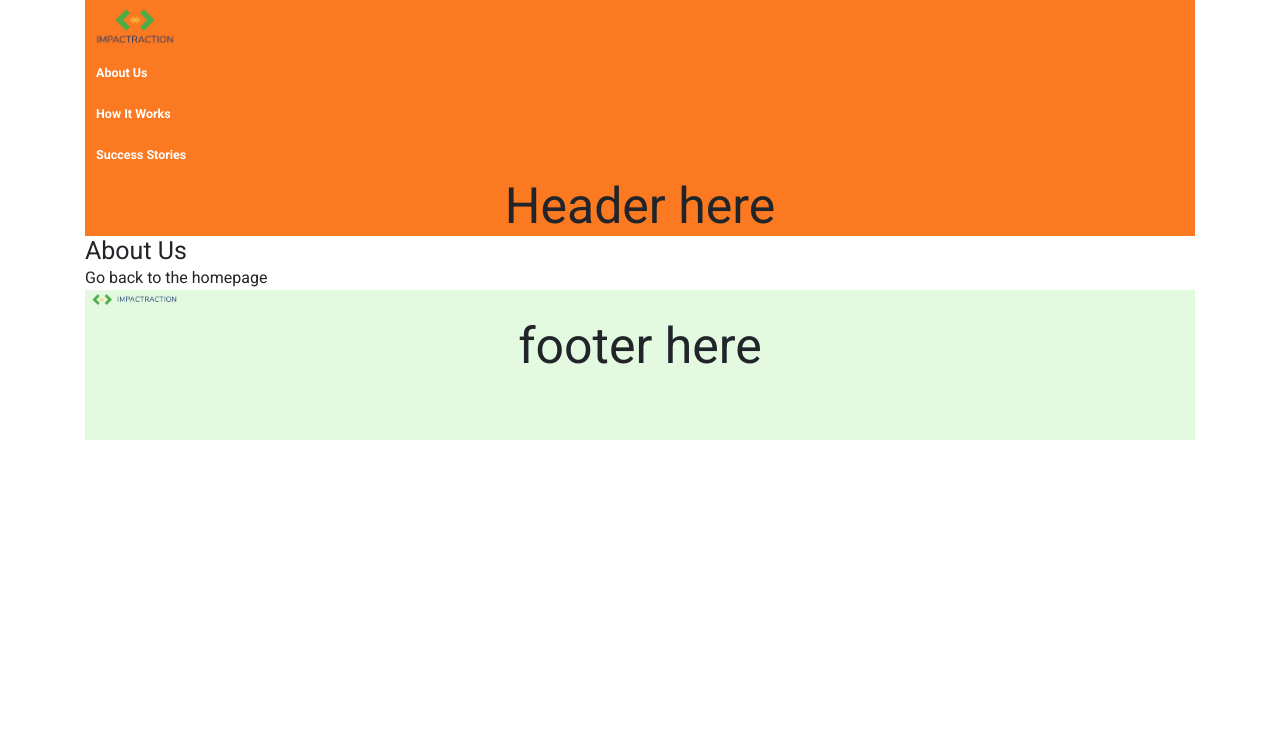
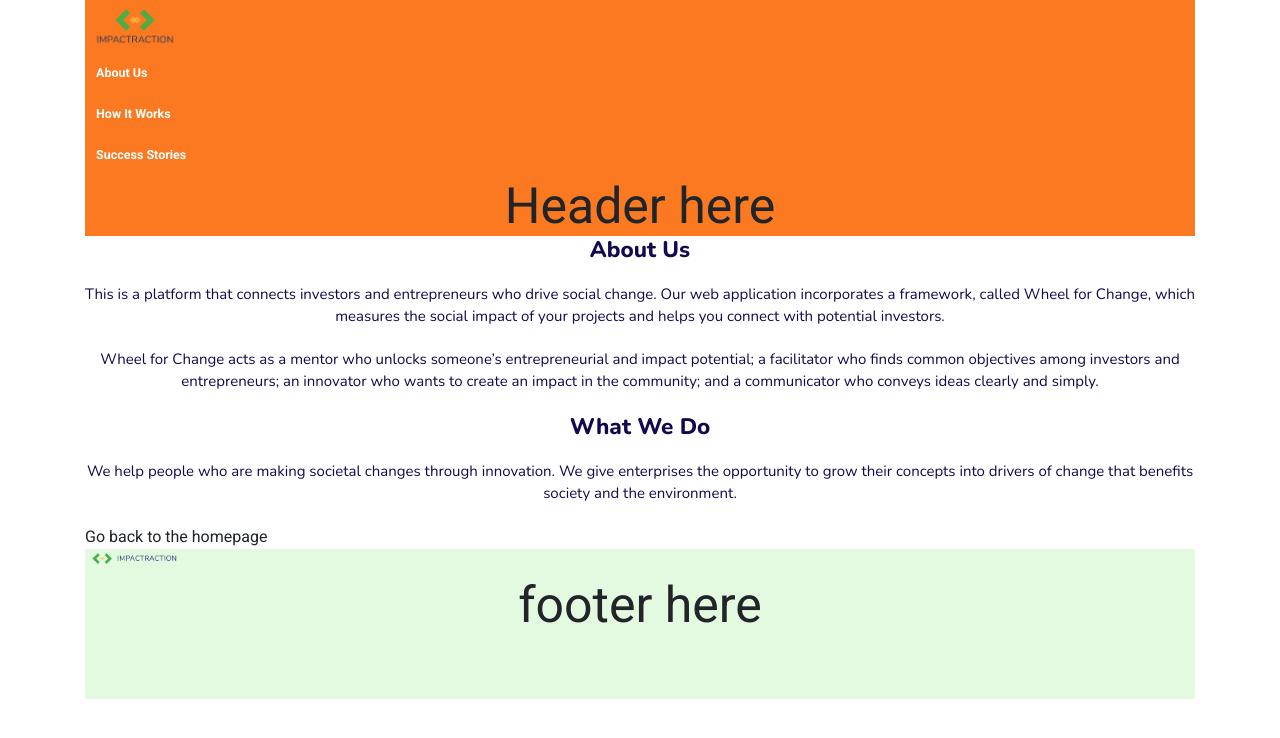
Before and after one commit to M-0919/team-a-Impactrio, a Gatsby site: page /aboutUs in a window 1280 px wide. Built offline with nearby package versions, Linux system fonts and the light colour scheme; Gatsby itself is replaced by a stand-in of ours.

Commit message:
initial commit for aboutUs page

```diff
--- /dev/null
+++ b/src/components/AboutUsPage/AboutUs.jsx
@@ -0,0 +1,57 @@
+import React from "react"
+import "./aboutUs.scss"
+// import Image from "../Image"
+// import { StyledButton } from "../Elements/Elements"
+// import { Link } from "gatsby"
+// import { useStaticQuery, graphql } from "gatsby"
+
+const AboutUs = () => {
+  // const data = useStaticQuery(graphql`
+  //   query {
+  //     site {
+  //       siteMetadata {
+  //         title
+  //         description
+  //       }
+  //     }
+  //   }
+  // `)
+
+  return (
+    <div className="about">
+      {/* <div className="about__image">
+        <Image filename={"sample1.jpg"} alt="sample" />
+      </div>
+
+      <div className="about__svg">
+        <img src="/sample3.svg" alt="sample3" />
+      </div> */}
+      <h2 className="about__title">About Us</h2>
+      <p className="about__text">
+        This is a platform that connects investors and entrepreneurs who drive
+        social change. Our web application incorporates a framework, called
+        Wheel for Change, which measures the social impact of your projects and
+        helps you connect with potential investors.
+      </p>
+      <p className="about__text">
+        Wheel for Change acts as a mentor who unlocks someone’s entrepreneurial
+        and impact potential; a facilitator who finds common objectives among
+        investors and entrepreneurs; an innovator who wants to create an impact
+        in the community; and a communicator who conveys ideas clearly and
+        simply.
+      </p>
+      <h2 className="about__title">What We Do</h2>
+      <p className="about__text">
+        We help people who are making societal changes through innovation. We
+        give enterprises the opportunity to grow their concepts into drivers of
+        change that benefits society and the environment.
+      </p>
+
+      {/* <Link to="/aboutUs">
+        <StyledButton>Link to About Us</StyledButton>
+      </Link> */}
+    </div>
+  )
+}
+
+export default AboutUs
--- /dev/null
+++ b/src/components/AboutUsPage/aboutUs.scss
@@ -0,0 +1,36 @@
+@import "../../styles/valiable";
+
+// Styling regulation
+// 1. Please follow [bootstrap document] (https://getbootstrap.com/) [react-bootstrap] (https://react-bootstrap.github.io/).
+// 2. Don't need to compile your Scss file, because node-sass automatically compile them.
+// 3. To avoid your class-name effect others section, please put your section name on the beginning of your class name,
+//    `ex).yourSectionName__container`. Ps boiler-plate follows [BEM naming](https://css-tricks.com/using-sass-control-scope-bem-naming/)
+// 4. Please use Scss valiables defined on src/styles/valiable.scss,
+//    ex) `.yourSectionName__container{background-colour:$orenge}`, in case of Bootstrap ex) `text-custom-orange` => `color:#fa7921`
+// 5. Please use `rem` instead of `px`, that reasons is refered on this link [why rem, how to use rem](https://www.sitepoint.com/understanding-and-using-rem-units-in-css/) ex) `font-size:2rem`=>`font-size:20px//16px * 62.5% * 2`
+// 6. Please use bootstrap styles for spacing and font-size as possible as you can, because keeping consistent.
+
+.about {
+  background-color: white;
+  color: $text;
+  font-family: "Nunito", sans-serif;
+  text-align: center;
+
+  &__image {
+    width: 10rem;
+  }
+  &__svg {
+    width: 20rem;
+  }
+  &__title {
+    font-size: 2.25rem;
+    font-weight: 800;
+  }
+
+  &__text {
+    font-size: 1.5rem;
+    font-weight: 400;
+    line-height: 2.25rem;
+    margin: 2rem auto;
+  }
+}
--- a/src/pages/aboutUs.js
+++ b/src/pages/aboutUs.js
@@ -2,11 +2,12 @@ import React from "react"
 import { Link } from "gatsby"
 
 import SEO from "../components/seo"
+import AboutUs from "../components/AboutUsPage/AboutUs"
 
 const aboutUs = () => (
   <>
     <SEO title="About Us" />
-    <h1>About Us</h1>
+    <AboutUs />
     <Link to="/">Go back to the homepage</Link>
   </>
 )
```
